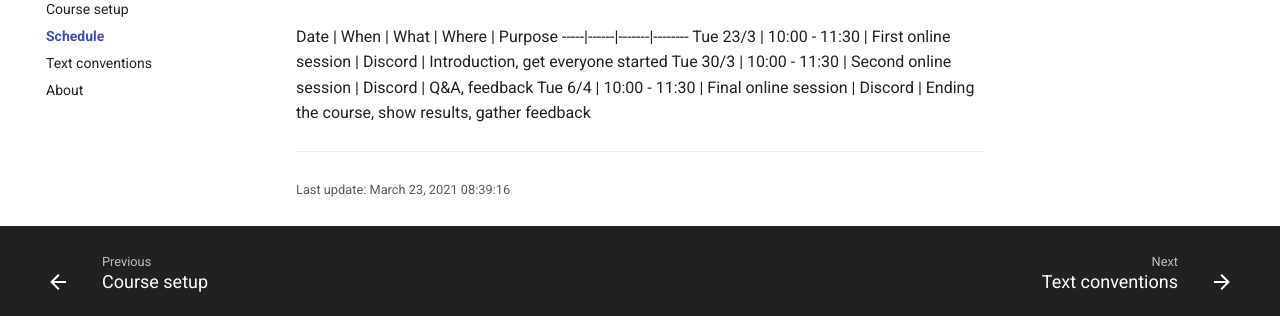
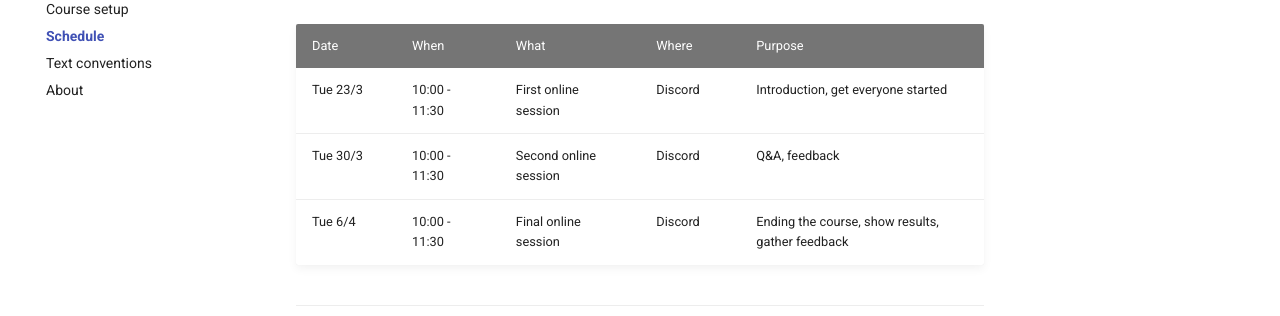
Before and after one commit to surfsara-visualization/blendercourses, a plain HTML site: page introduction/overview/schedule/index.html in a window 1280 px wide. Shown: the part 214-530 px from the top of the page. Drawn offline with Linux system fonts and the light colour scheme.

Commit message:
Fix schedule

```diff
--- a/introduction/overview/schedule/index.html
+++ b/introduction/overview/schedule/index.html
@@ -939,11 +939,40 @@
 
 
                 <h1 id="schedule">Schedule<a class="headerlink" href="#schedule" title="Permanent link">&para;</a></h1>
-<p>Date | When | What | Where | Purpose
------|------|-------|--------
-Tue 23/3 | 10:00 - 11:30 | First online session | Discord | Introduction, get everyone started
-Tue 30/3 | 10:00 - 11:30 | Second online session | Discord | Q&amp;A, feedback
-Tue 6/4 | 10:00 - 11:30 | Final online session | Discord | Ending the course, show results, gather feedback</p>
+<table>
+<thead>
+<tr>
+<th>Date</th>
+<th>When</th>
+<th>What</th>
+<th>Where</th>
+<th>Purpose</th>
+</tr>
+</thead>
+<tbody>
+<tr>
+<td>Tue 23/3</td>
+<td>10:00 - 11:30</td>
+<td>First online session</td>
+<td>Discord</td>
+<td>Introduction, get everyone started</td>
+</tr>
+<tr>
+<td>Tue 30/3</td>
+<td>10:00 - 11:30</td>
+<td>Second online session</td>
+<td>Discord</td>
+<td>Q&amp;A, feedback</td>
+</tr>
+<tr>
+<td>Tue 6/4</td>
+<td>10:00 - 11:30</td>
+<td>Final online session</td>
+<td>Discord</td>
+<td>Ending the course, show results, gather feedback</td>
+</tr>
+</tbody>
+</table>
 
 
 
@@ -952,7 +981,7 @@ Tue 6/4 | 10:00 - 11:30 | Final online session | Discord | Ending the course, sh
 <div class="md-source-date">
   <small>
 
-      Last update: March 23, 2021 08:39:16
+      Last update: March 23, 2021 09:49:56
 
   </small>
 </div>
```
Also changed, not shown: introduction/search/search_index.json, 1 other file.
